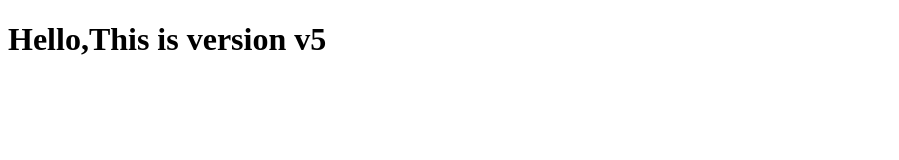
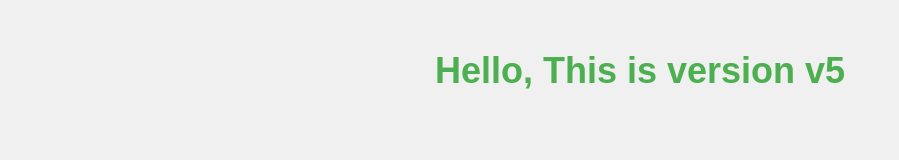
Before and after one commit to Sruhsti/myrepo, a plain HTML site: page index.html in a window 1280 px wide. Shown: the whole page, without its empty margins (0-899 px from the left). Drawn offline with Linux system fonts and the light colour scheme.

Commit message:
Added css for site

```diff
--- a/index.html
+++ b/index.html
@@ -4,9 +4,9 @@
     <meta charset="UTF-8">
     <meta name="viewport" content="width=device-width, initial-scale=1.0">
     <title>Document</title>
+    <link rel="stylesheet" href="style.css">
 </head>
 <body>
-    <h1>Hello,This is version v5</h1>
-
+    <h1>Hello, This is version v5</h1>
 </body>
 </html>
--- /dev/null
+++ b/style.css
@@ -0,0 +1,14 @@
+/* style.css */
+body {
+    font-family: Arial, sans-serif;
+    background-color: #f0f0f0;
+    margin: 0;
+    padding: 0;
+}
+
+h1 {
+    color: #4CAF50;
+    text-align: center;
+    margin-top: 50px;
+    font-size: 36px;
+}
```
